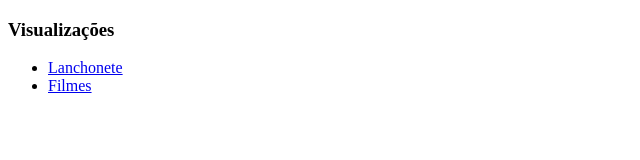
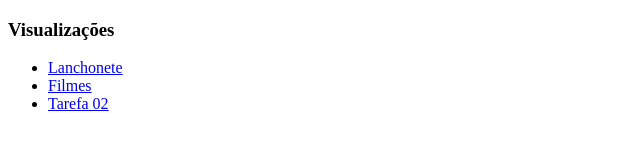
Before and after one commit to EsdrasL/datavis, a plain HTML site: page index.html in a window 1280 px wide. Shown: the full height of the page, 0-640 px from the left. Drawn offline with Linux system fonts and the light colour scheme.

Commit message:
Att index

```diff
--- a/index.html
+++ b/index.html
@@ -9,6 +9,7 @@
 		<ul>
 			<li><a href="http://esdrasl.github.io/datavis/barras.html">Lanchonete</a></li>
 			<li><a href="http://esdrasl.github.io/datavis/movies.html">Filmes</a></li>
+			<li><a href="http://esdrasl.github.io/datavis/tarefa2.html">Tarefa 02</a></li>
 		</ul>
 	</body>
 </html>
```
